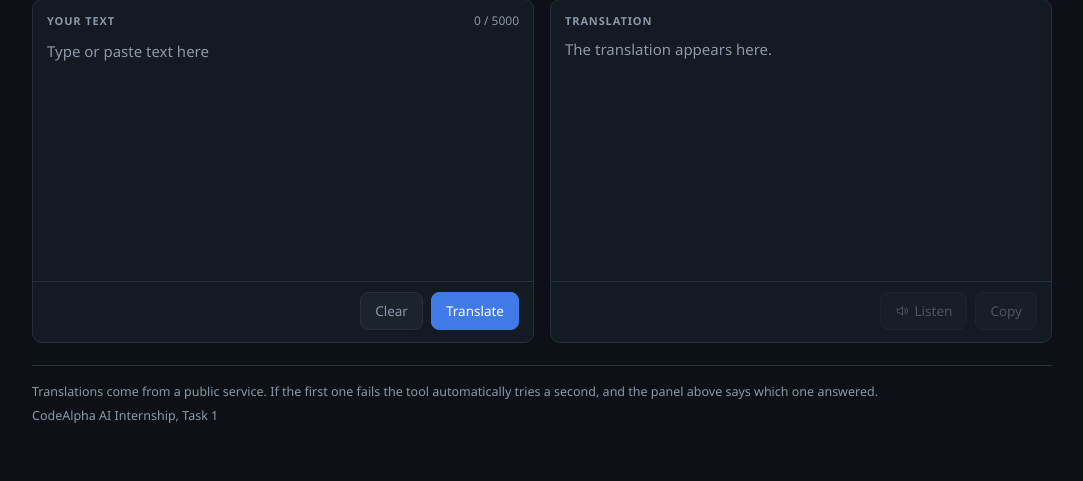
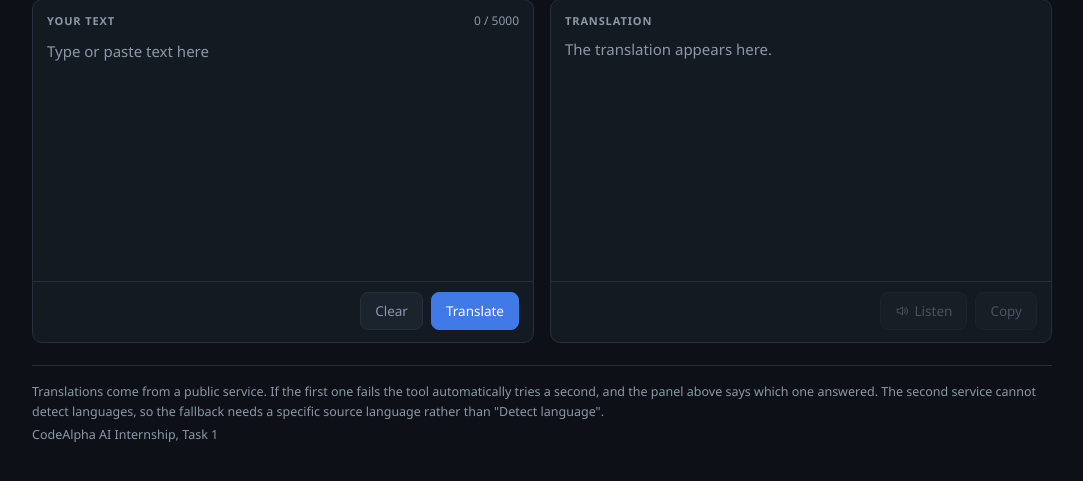
Before and after one commit to gajanand27-05/CodeAlpha_LanguageTranslation, a Flask app: page / in a window 1280 px wide. Shown: the part 207-688 px from the top of the page, without its empty margins (98-1181 px from the left). Run offline with Flask 3, Linux system fonts and the light colour scheme.

Commit message:
Fix the copy button label, and stop the README claiming an untested check
The copy button saved its current text before showing 'Copied', so a second
click inside the 1200 ms window saved 'Copied' as the label to restore and the
button never changed back. The label is a constant now and the pending timer is
cleared.

The Tests section listed 'every language code in the table is one the service
published' under what the suite covers. Nothing checks that. It describes how
languages.py was generated, which is not the same as a test, and the upstream
list can change. Replaced with what is actually asserted, and the gap is stated.

The page footer promised a second service without mentioning that the fallback
cannot run on auto-detect, which is the default setting.

```diff
--- a/static/app.js
+++ b/static/app.js
@@ -140,13 +140,20 @@ swapBtn.addEventListener("click", () => {
   }
 });
 
+// The label is a constant and the pending timer is cleared, rather than saving
+// whatever the button currently says. Reading the live text meant a second click
+// inside the 1200 ms window captured "Copied" as the label to restore, and the
+// button stayed reading "Copied" for good.
+const COPY_LABEL = "Copy";
+let copyResetTimer = null;
+
 copyBtn.addEventListener("click", async () => {
   if (!lastTranslation) return;
   try {
     await navigator.clipboard.writeText(lastTranslation);
-    const original = copyBtn.textContent;
     copyBtn.textContent = "Copied";
-    setTimeout(() => { copyBtn.textContent = original; }, 1200);
+    clearTimeout(copyResetTimer);
+    copyResetTimer = setTimeout(() => { copyBtn.textContent = COPY_LABEL; }, 1200);
   } catch {
     setNote("The browser blocked clipboard access.", "warn");
   }
--- a/templates/index.html
+++ b/templates/index.html
@@ -87,7 +87,9 @@
 
     <footer class="footnote">
       <p>Translations come from a public service. If the first one fails the tool
-         automatically tries a second, and the panel above says which one answered.</p>
+         automatically tries a second, and the panel above says which one answered.
+         The second service cannot detect languages, so the fallback needs a
+         specific source language rather than "Detect language".</p>
       <p>CodeAlpha AI Internship, Task 1</p>
     </footer>
 
```
Also changed, not shown: README.md.
